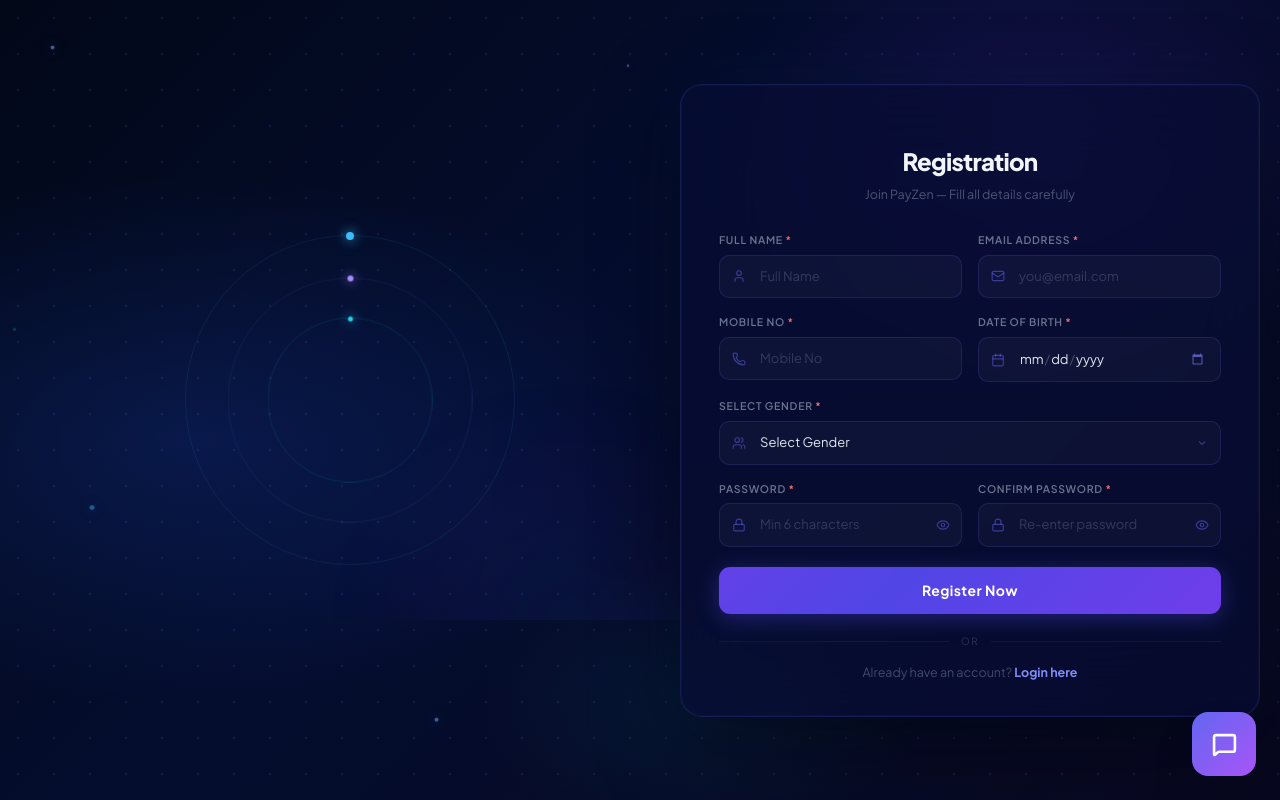
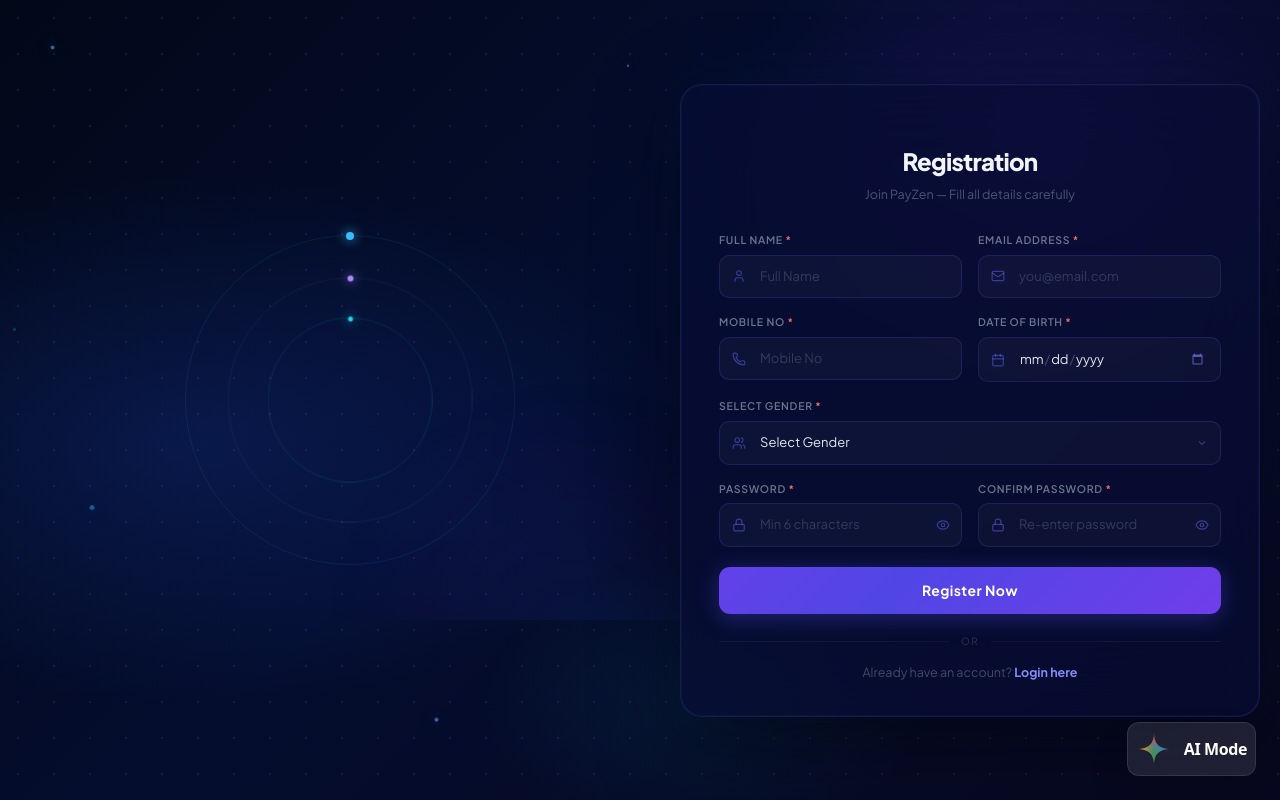
Before and after one commit to ChetanPatil0203/Bank_Frontend-, a React (Create React App) app in the folder frontend/: page /registration in a window 1280 px wide. Built offline with nearby package versions, Linux system fonts and the light colour scheme.

Commit message:
Update AI Chat

```diff
--- a/frontend/src/components/AIChat/AIChat.jsx
+++ b/frontend/src/components/AIChat/AIChat.jsx
@@ -104,13 +104,65 @@ const AIChat = () => {
                 onChange={(e) => console.log(e.target.files[0])}
             />
 
-            {/* Floating Toggle Button - Always Chat Icon */}
+            {/* Floating Toggle Button - Transparent with Image Colors */}
             <button
-                className={`${brandGradient} w-14 h-14 md:w-16 md:h-16 rounded-2xl text-white shadow-2xl flex items-center justify-center transition-all duration-300 hover:scale-105 active:scale-95 focus:outline-none p-4`}
+                className="fixed bottom-4 right-4 md:bottom-6 md:right-6 z-[9999] bg-transparent border border-white/10 backdrop-blur-md rounded-xl shadow-2xl flex items-center justify-center gap-3 transition-all duration-300 bg-white/10 p-2 px-2 md:px-2"
                 onClick={handleToggle}
                 aria-label="Toggle AI Assistant"
             >
-                <MessageSquare size={window.innerWidth < 768 ? 20 : 25} strokeWidth={2.5} />
+                <svg
+                    viewBox="0 0 24 24"
+                    fill="none"
+                    xmlns="http://www.w3.org/2000/svg"
+                    className="w-[32px] h-[32px] md:w-[36px] md:h-[36px] shrink-0 transition-transform duration-300 group-hover:scale-110"
+                >
+                    <defs>
+                        {/* Deep Ruby Red - Top */}
+                        <radialGradient id="gemini_dark_red" cx="12" cy="8" r="10" gradientUnits="userSpaceOnUse">
+                            <stop offset="0%" stopColor="#D93025" />
+                            <stop offset="100%" stopColor="#D93025" stopOpacity="0" />
+                        </radialGradient>
+
+                        {/* Deep Cobalt Blue - Right */}
+                        <radialGradient id="gemini_dark_blue" cx="16" cy="12" r="10" gradientUnits="userSpaceOnUse">
+                            <stop offset="5%" stopColor="#1967D2" />
+                            <stop offset="100%" stopColor="#1967D2" stopOpacity="0" />
+                        </radialGradient>
+
+                        {/* Deep Vivid Amber - Left */}
+                        <radialGradient id="gemini_dark_yellow" cx="8" cy="12" r="10" gradientUnits="userSpaceOnUse">
+                            <stop offset="5%" stopColor="#F9AB00" />
+                            <stop offset="100%" stopColor="#F9AB00" stopOpacity="0" />
+                        </radialGradient>
+
+                        {/* Deep Forest Green - Bottom */}
+                        <radialGradient id="gemini_dark_green" cx="12" cy="16" r="10" gradientUnits="userSpaceOnUse">
+                            <stop offset="5%" stopColor="#188038" />
+                            <stop offset="100%" stopColor="#188038" stopOpacity="0" />
+                        </radialGradient>
+                    </defs>
+
+                    {/* Shadow base for depth */}
+                    <path
+                        d="M12 0C12 9 15 12 24 12C15 12 12 15 12 24C12 15 9 12 0 12C9 12 12 9 12 0Z"
+                        fill="black"
+                        fillOpacity="0.1"
+                    />
+
+                    {/* The Star Layers with Darker, Richer Colors */}
+                    <path d="M12 0C12 9 15 12 24 12C15 12 12 15 12 24C12 15 9 12 0 12C9 12 12 9 12 0Z" fill="url(#gemini_dark_yellow)" />
+                    <path d="M12 0C12 9 15 12 24 12C15 12 12 15 12 24C12 15 9 12 0 12C9 12 12 9 12 0Z" fill="url(#gemini_dark_red)" />
+                    <path d="M12 0C12 9 15 12 24 12C15 12 12 15 12 24C12 15 9 12 0 12C9 12 12 9 12 0Z" fill="url(#gemini_dark_blue)" />
+                    <path d="M12 0C12 9 15 12 24 12C15 12 12 15 12 24C12 15 9 12 0 12C9 12 12 9 12 0Z" fill="url(#gemini_dark_green)" />
+
+                    {/* High-Contrast center point */}
+                    <path
+                        d="M12 0C12 9 15 12 24 12C15 12 12 15 12 24C12 15 9 12 0 12C9 12 12 9 12 0Z"
+                        fill="white"
+                        fillOpacity="0.15"
+                    />
+                </svg>
+                <span className="font-semibold text-white tracking-tight">AI Mode</span>
             </button>
 
             {/* Chat Panel - Mobile Responsive */}
```
